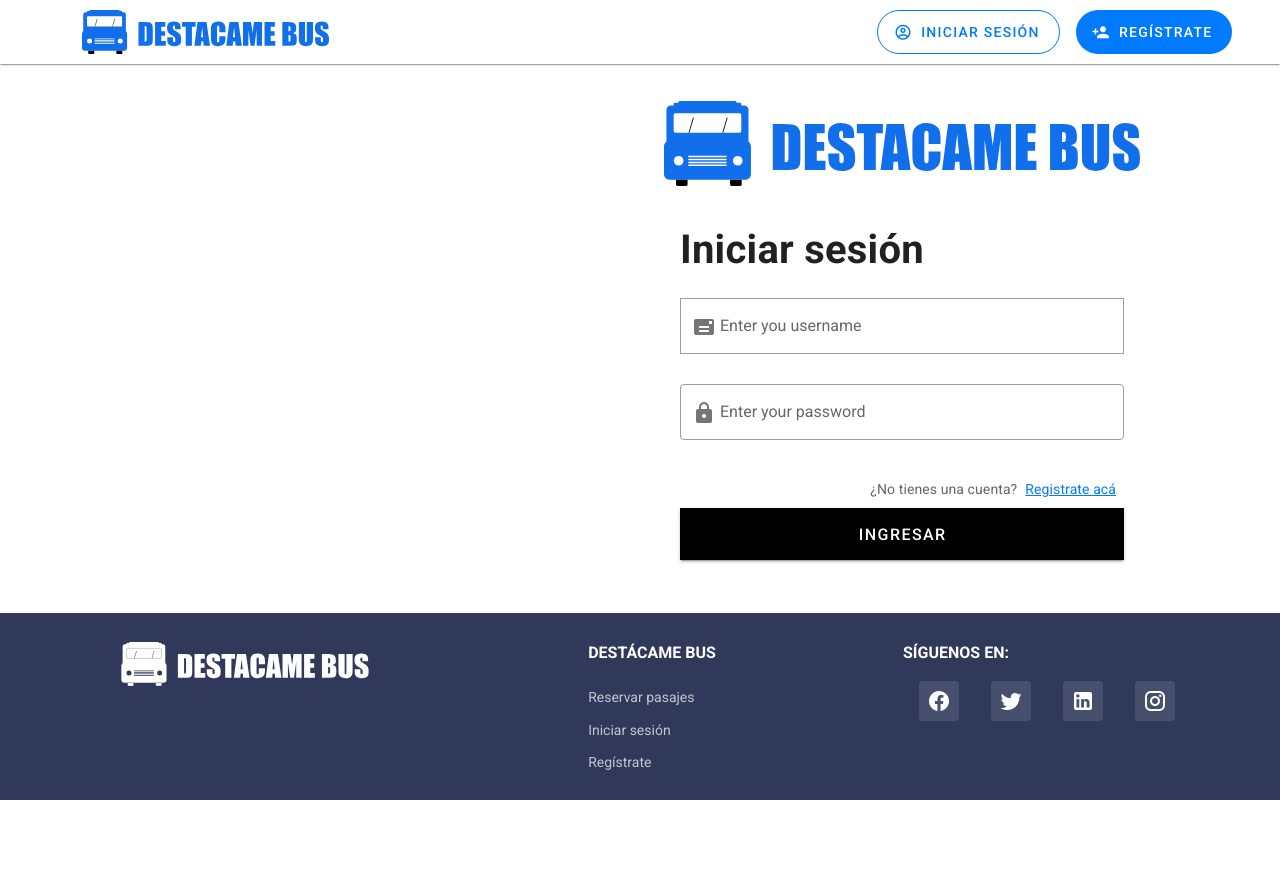
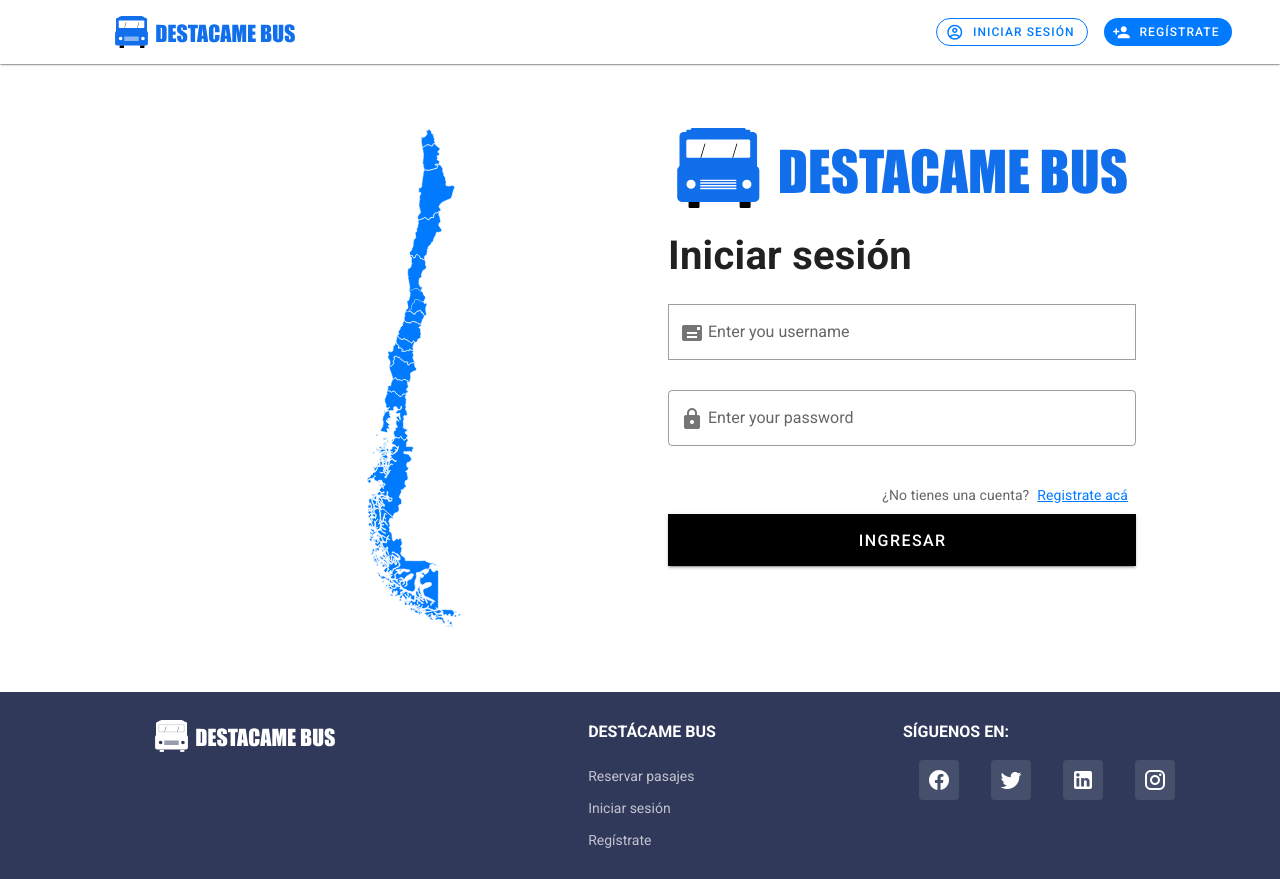
Before and after one commit to Sugatvo/Prueba-Tecnica-Destacame, a Vue app in the folder bus_agency/bus_frontend/: page /login in a window 1280 px wide. Before the commit the page ends 800 px from the top, so only its background shows below. Built offline with nearby package versions, Linux system fonts and the light colour scheme; no server answers.

Commit message:
refactor(bus_frontend): change login and register views to be responsives

```diff
--- a/bus_agency/bus_frontend/src/App.vue
+++ b/bus_agency/bus_frontend/src/App.vue
@@ -2,7 +2,7 @@
   <v-app>
     <NavBar :state="state" @get-csrf="getCSRF"/>
     <v-main>
-      <v-container class="custom-margin fill-height">
+      <v-container class="fill-height" fluid>
         <router-view :state="state"></router-view>
       </v-container>
     </v-main>
@@ -26,6 +26,7 @@ export default {
     state: {
       csrf: "",
       isAuthenticated: false,
+      username: "",
     },
   }),
   methods: {
--- a/bus_agency/bus_frontend/src/components/forms/LoginForm.vue
+++ b/bus_agency/bus_frontend/src/components/forms/LoginForm.vue
@@ -1,16 +1,20 @@
 <template>
-  <v-card elevation="0" max-width="500" class="pa-0 pa-sm-3 pb-3 col-sm-8 col-12">
+  <v-card
+    elevation="0"
+    max-width="500"
+    class="ma-lg-0 ma-md-0 ma-sm-auto ma-auto"
+  >
     <router-link to="/" name="Destacame Bus" title="Destacame Bus">
       <v-img
         src="@/assets/destacame_bus_logo.svg"
         alt="Destacame Bus Logo"
         contain
-        max-height="20vh"
-        class="mb-xs-4 mb-md-8 lg-mb-8 mb-xl-8"
+        max-height="10vh"
+        class="mb-4"
       >
       </v-img>
     </router-link>
-    <v-card-title><h1  class="pb-4">Iniciar sesión</h1></v-card-title>
+    <v-card-title><h1 class="pb-4">Iniciar sesión</h1></v-card-title>
     <v-card-text>
       <v-form>
         <v-text-field
@@ -34,7 +38,7 @@
         >
         </v-text-field>
         <v-row v-if="error">
-          <small class="text--danger">{{this.error}} </small>
+          <small class="text--danger">{{ this.error }} </small>
         </v-row>
         <v-card-actions class="text--secondary">
           <v-spacer></v-spacer>
@@ -71,6 +75,7 @@ export default {
         );
         console.log(response);
         this.state.isAuthenticated = true;
+        this.state.username = this.username;
         this.username = "";
         this.password = "";
         this.error = "";
--- a/bus_agency/bus_frontend/src/components/forms/SearchTripForm.vue
+++ b/bus_agency/bus_frontend/src/components/forms/SearchTripForm.vue
@@ -1,16 +1,22 @@
 <template>
-  <v-card elevation="2" class="rounded-lg" widht="600" max-width="600" outlined>
-    <v-card-title class="mt-2 mb-2 pr-8 pl-8"><h1>Reservar tu pasaje</h1></v-card-title>
-    <v-card-subtitle class="mt-2 mb-2 pr-8 pl-8">Nunca fue más rápido y fácil</v-card-subtitle>
-    <v-card-text class="pr-8 pl-8">
+  <v-card
+    elevation="2"
+    class="rounded-lg ma-lg-0 ma-md-0 ma-sm-auto ma-auto"
+    max-width="450"
+    outlined
+  >
+    <v-card-title><h3>Reservar tu pasaje</h3></v-card-title>
+    <v-card-subtitle>Nunca fue más rápido y fácil</v-card-subtitle>
+    <v-card-text>
       <v-form v-model="valid">
-          <v-radio-group class="mt-4"
+        <v-radio-group
           v-model="isRoundTrip"
           v-on:change="onChangeType"
           mandatory
+          class="mt-0"
           row
         >
-            <v-radio class="mr-5"
+          <v-radio
             label="Ida"
             v-bind:value="false"
             color="blue-grey darken-4"
@@ -21,7 +27,7 @@
             color="blue-grey darken-4"
           ></v-radio>
         </v-radio-group>
-          <v-select class="mt-4"
+        <v-select
           v-model="selectedDepartureCity"
           :items="departure_cities"
           item-value="from_station"
@@ -33,7 +39,7 @@
         >
           ></v-select
         >
-          <v-select class="mt-4"
+        <v-select
           v-model="selectedArrivalCity"
           :items="arrival_cities"
           item-value="to_station"
@@ -43,7 +49,7 @@
           required
         ></v-select>
 
-          <v-row class="mt-4">
+        <v-row>
           <v-col cols="12" md="6">
             <v-menu
               v-model="showDeparture"
--- a/bus_agency/bus_frontend/src/components/layout/Footer.vue
+++ b/bus_agency/bus_frontend/src/components/layout/Footer.vue
@@ -1,12 +1,12 @@
 <template>
-  <v-footer color="secondary pt-4 mt-auto" paddles>
+  <v-footer color="secondary pt-4 mt-auto" paddles dense>
     <v-container class="pb-4">
       <v-row>
         <v-col cols="12" lg="4">
           <router-link to="/" tag="span" style="cursor: pointer">
             <v-img
               class="ml-auto mr-auto"
-              max-height="64"
+              max-height="32"
               max-width="250"
               src="@/assets/destacame_bus_logo_blank.svg"
               alt="Destacame Bus Logo"
--- a/bus_agency/bus_frontend/src/components/layout/NavBar.vue
+++ b/bus_agency/bus_frontend/src/components/layout/NavBar.vue
@@ -1,13 +1,13 @@
 <template>
   <div>
-    <v-app-bar class="white" elevation="1" flat>
+    <v-app-bar class="white" elevation="1">
       <span class="hidden-sm-and-up">
         <v-app-bar-nav-icon @click="drawer = true"></v-app-bar-nav-icon>
       </span>
       <v-toolbar-title class="ml-16">
         <router-link to="/" tag="span" style="cursor: pointer">
           <v-img
-            max-height="64"
+            max-height="32"
             max-width="250"
             src="@/assets/destacame_bus_logo.svg"
             alt="Destacame Bus Logo"
@@ -21,8 +21,8 @@
         outlined
         to="/login"
         color="primary"
-        large
         rounded
+        small
         class="unactive hidden-xs-only ml-16"
       >
         <v-icon left>mdi-account-circle-outline</v-icon>
@@ -33,25 +33,37 @@
         to="/register"
         color="primary"
         rounded
-        large
+        small
         depressed
         class="unactive hidden-xs-only mr-8 ml-4"
       >
         <v-icon left>mdi-account-plus</v-icon>
         Regístrate
       </v-btn>
-      <v-btn
-        v-if="state.isAuthenticated"
-        outlined
-        color="primary"
-        tile
-        large
-        @click="Logout"
-        class="unactive hidden-xs-only"
-      >
-        <v-icon left>mdi-logout</v-icon>
-        Cerrar sesión
-      </v-btn>
+
+      <v-menu top :close-on-click="true" v-if="state.isAuthenticated">
+        <template v-slot:activator="{ on, attrs }">
+          <v-btn elevation="0" color="primary" dark v-bind="attrs" v-on="on" rounded text>
+            <v-icon left>mdi-account-circle</v-icon>
+            {{state.username}}
+          </v-btn>
+        </template>
+
+        <v-list>
+          <v-list-item link to="/profile">
+            <v-list-item-icon>
+              <v-icon>mdi-account</v-icon>
+            </v-list-item-icon>
+            <v-list-item-title>Perfil</v-list-item-title>
+          </v-list-item>
+          <v-list-item link @click="Logout">
+            <v-list-item-icon>
+              <v-icon>mdi-logout</v-icon>
+            </v-list-item-icon>
+            <v-list-item-title>Cerrar sesión</v-list-item-title>
+          </v-list-item>
+      </v-list>
+      </v-menu>
     </v-app-bar>
     <v-navigation-drawer v-model="drawer" absolute temporary>
       <v-list nav dense>
@@ -102,6 +114,7 @@ export default {
         console.log(response.data);
         this.state.isAuthenticated = false;
         this.$emit("get-csrf");
+        this.$router.push("/");
       } catch (error) {
         console.log(error);
       }
--- a/bus_agency/bus_frontend/src/pages/home.vue
+++ b/bus_agency/bus_frontend/src/pages/home.vue
@@ -1,23 +1,22 @@
 <template>
   <v-row>
-    <v-col class="hidden-xs align-self-center" md="6" >
-      <h1 class="font-weigh-bold text-center">Sea cual sea tu destino,<br> puedes encontrarlo en <br> Destacame Bus</h1>
-      <v-row class="mt-4" justify="center" dense>
+    <v-col class="hidden-sm-and-down align-self-center" md="6">
+      <v-card elevation="0" max-width="500" class="ml-auto">
+        <h1 class="font-weigh-bold text-center">
+          Sea cual sea tu destino,<br />
+          puedes encontrarlo en <br />
+          Destacame Bus
+        </h1>
+        <v-row class="mt-4" justify="center">
           <v-icon color="amber">mdi-star</v-icon>
           <v-icon color="amber">mdi-star</v-icon>
           <v-icon color="amber">mdi-star</v-icon>
           <v-icon color="amber">mdi-star</v-icon>
           <v-icon color="amber">mdi-star-half</v-icon>
         </v-row>
+      </v-card>
     </v-col>
-    <v-col
-      cols="12"
-      xs="6"
-      sm="5"
-      md="6"
-      lg="6"
-      class="align-self-center"
-    >
+    <v-col class="pt-16 pb-16" cols="12" xs="12" sm="12" md="6" lg="6">
       <SearchTripForm />
     </v-col>
   </v-row>
--- a/bus_agency/bus_frontend/src/pages/login.vue
+++ b/bus_agency/bus_frontend/src/pages/login.vue
@@ -1,14 +1,22 @@
 <template>
   <v-row>
-    <v-col cols="12" class="hidden-xs" md="6"></v-col>
-
+    <v-col cols="12" class="hidden-sm-and-down pt-16 pb-16" md="6">
+      <v-img
+          src="@/assets/chile.svg"
+          alt="Mapa de chile"
+          max-height="500"
+          max-width="300"
+          class="ml-auto mr-16"
+          contain
+        ></v-img>
+    </v-col>
     <v-col
       cols="12"
-      xs="6"
-      sm="5"
+      xs="12"
+      sm="12"
       md="6"
       lg="6"
-      class="align-self-center d-md-flex"
+      class="pt-16 pb-16"
     >
       <LoginForm :state="state" />
     </v-col>
```
Also changed, not shown: bus_agency/bus_frontend/src/components/forms/ProfileForm.vue (added, +75 -0 lines), bus_agency/bus_frontend/src/assets/chile.svg (added). Lines whose indentation alone changed are shown as unchanged.
